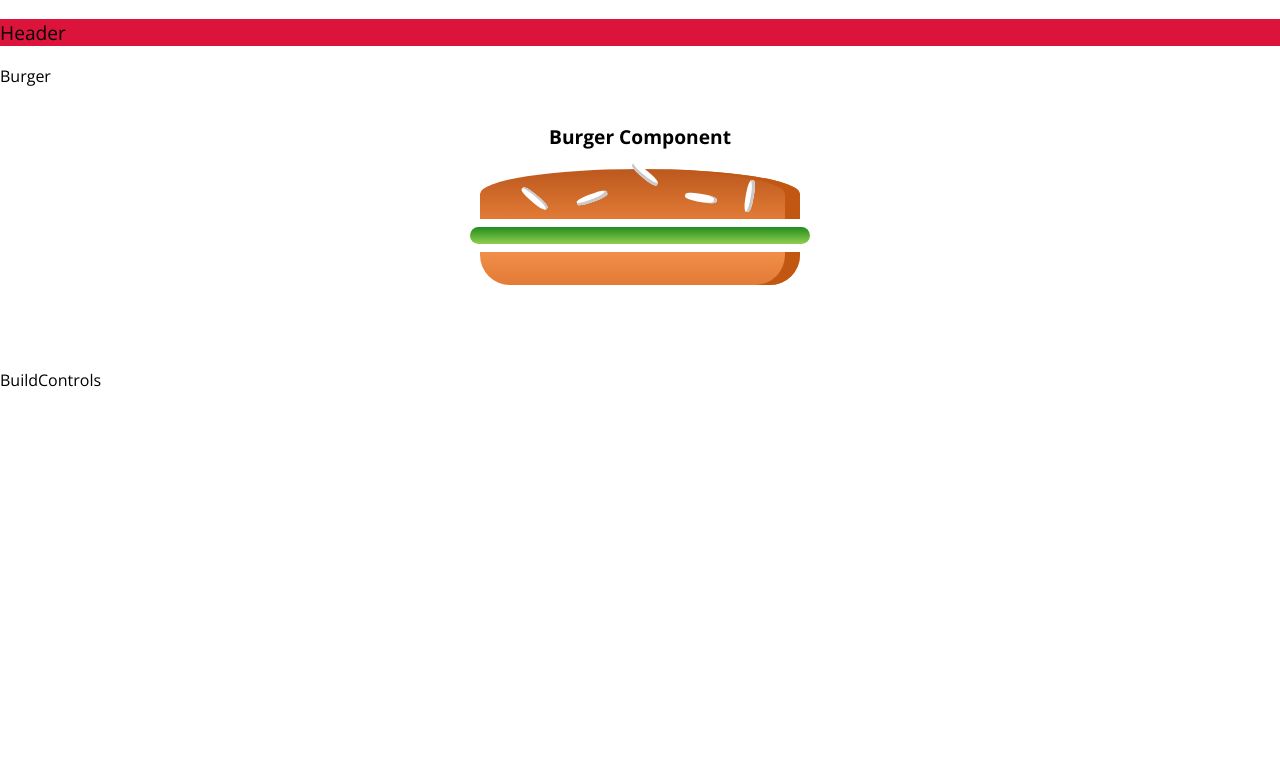
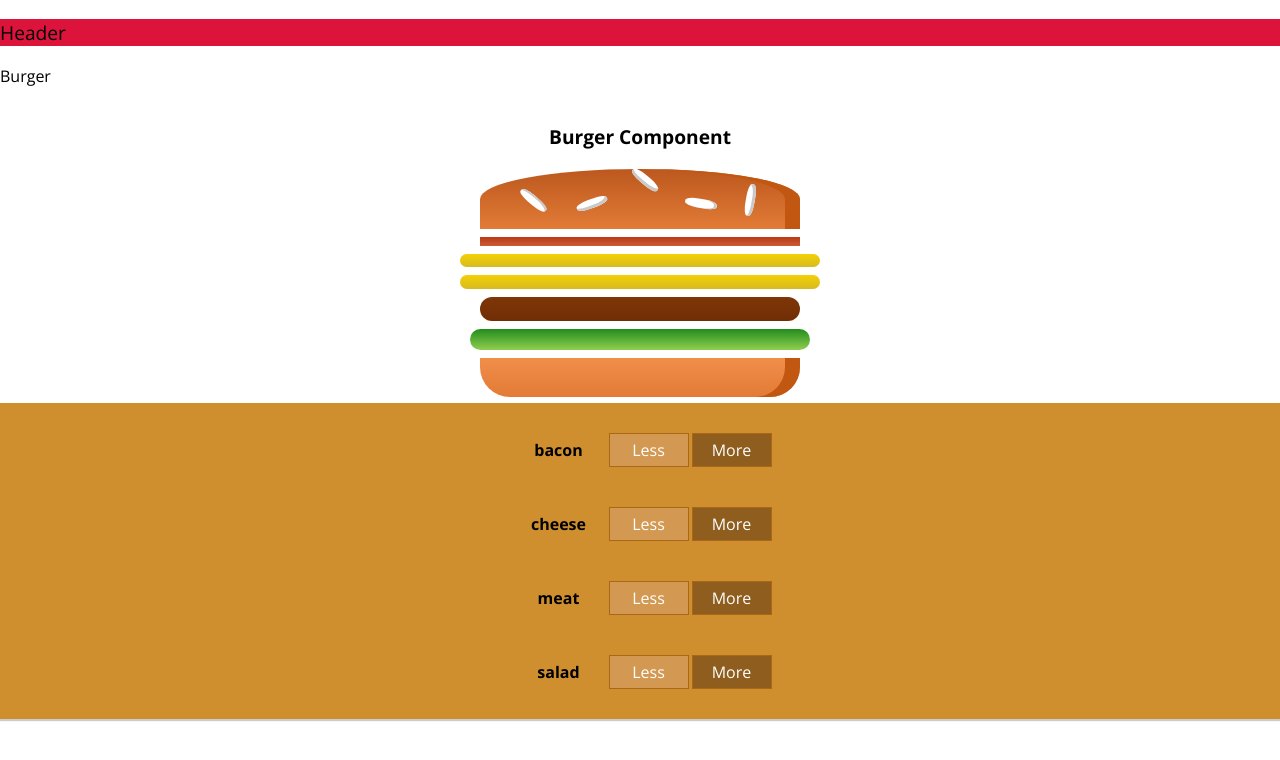
Before and after one commit to Nutod/react-burger-builder, a React app: page / in a window 1280 px wide. Shown: the top 760 px of the page. Built offline with nearby package versions, Linux system fonts and the light colour scheme.

Commit message:
Build Controls Component added

```diff
--- /dev/null
+++ b/src/components/Burger/BuilControls/BuildControl/BuildControl.js
@@ -0,0 +1,79 @@
+import React from "react";
+import styled from "styled-components";
+
+const BuildControlWrapper = styled.div`
+	display: flex;
+	justify-content: center;
+	align-items: center;
+`;
+
+const Button = styled.button`
+	display: block;
+	font: inherit;
+	padding: 5px;
+	margin: 0;
+	width: 80px;
+	border: 1px solid #aa6817;
+	cursor: pointer;
+	outline: none;
+
+	&:disabled {
+		background-color: #ac9980;
+		border: 1px solid #7e7365;
+		color: #ccc;
+		cursor: default;
+	}
+
+	&:hover:disabled {
+		background-color: #ac9980;
+		color: #ccc;
+		cursor: not-allowed;
+	}
+`;
+
+const Label = styled.p`
+	padding: 10px;
+	font-weight: bold;
+	width: 80px;
+`;
+
+const ButtonLess = styled(Button)`
+	background-color: #d39952;
+	color: white;
+	margin-right: 3px;
+
+	&:hover {
+		background-color: #daa972;
+		color: white;
+	}
+
+	&:active {
+		background-color: #daa972;
+		color: white;
+	}
+`;
+
+const ButtonMore = styled(Button)`
+	background-color: #8f5e1e;
+	color: white;
+
+	&:hover {
+		background-color: #99703f;
+		color: white;
+	}
+
+	&:active {
+		background-color: #99703f;
+		color: white;
+	}
+`;
+
+export default ({ label }) => {
+	return (
+		<BuildControlWrapper>
+			<Label>{label}</Label>
+			<ButtonLess>Less</ButtonLess>
+			<ButtonMore>More</ButtonMore>
+		</BuildControlWrapper>
+	);
+};
--- /dev/null
+++ b/src/components/Burger/BuilControls/BuildControls.js
@@ -0,0 +1,31 @@
+import React from "react";
+import styled from "styled-components";
+import BuildControl from "./BuildControl/BuildControl";
+
+const BuildControlsWrapper = styled.div`
+	width: 100%;
+	background-color: #cf8f2e;
+	display: flex;
+	flex-direction: column;
+	text-align: center;
+	box-shadow: 0 2px 1px #ccc;
+	padding: 10px 0;
+	margin: auto;
+`;
+
+const controls = [
+	{ type: "bacon" },
+	{ type: "cheese" },
+	{ type: "meat" },
+	{ type: "salad" }
+];
+
+export default () => {
+	return (
+		<BuildControlsWrapper>
+			{controls.map(control => (
+				<BuildControl label={control.type} />
+			))}
+		</BuildControlsWrapper>
+	);
+};
--- a/src/components/Burger/Burger.js
+++ b/src/components/Burger/Burger.js
@@ -6,7 +6,7 @@ import styled from "styled-components";
 const BurgerDiv = styled.div`
 	width: 50vh;
 	margin: auto;
-	height: 250px;
+	height: 300px;
 	overflow: hidden;
 	text-align: center;
 	font-weight: bold;
@@ -33,12 +33,25 @@ const BurgerDiv = styled.div`
 	}
 `;
 
-const Burger = props => {
+const Burger = ({ ingredients }) => {
+	// Pretty neat logic here
+	let transformedIngredients = Object.keys(ingredients)
+		.map(igKey => {
+			return [...Array(ingredients[igKey])].map((_, i) => (
+				<BurgerIngredient key={igKey + i} type={igKey} />
+			));
+		})
+		.reduce((arr, el) => arr.concat(el), []);
+
+	if (transformedIngredients.length === 0) {
+		transformedIngredients = <p>Please add Ingredients</p>;
+	}
+	console.log(transformedIngredients);
 	return (
 		<BurgerDiv>
 			<p>Burger Component</p>
 			<BurgerIngredient type="bread-top" />
-			<BurgerIngredient type="salad" />
+			{transformedIngredients}
 			<BurgerIngredient type="bread-bottom" />
 		</BurgerDiv>
 	);
--- a/src/components/BurgerBuilder/BurgerBuilder.js
+++ b/src/components/BurgerBuilder/BurgerBuilder.js
@@ -1,13 +1,24 @@
 import React, { Component, Fragment } from "react";
 import Burger from "../Burger/Burger";
+import BuildControls from "../Burger/BuilControls/BuildControls";
 
 export default class BurgerBuilder extends Component {
+	state = {
+		ingredients: {
+			bacon: 1,
+			cheese: 2,
+			meat: 1,
+			salad: 1
+		},
+		totalPrice: 5
+	};
+
 	render() {
 		return (
 			<Fragment>
 				<p>Burger</p>
-				<Burger />
-				<p>BuildControls</p>
+				<Burger ingredients={this.state.ingredients} />
+				<BuildControls />
 			</Fragment>
 		);
 	}
```
